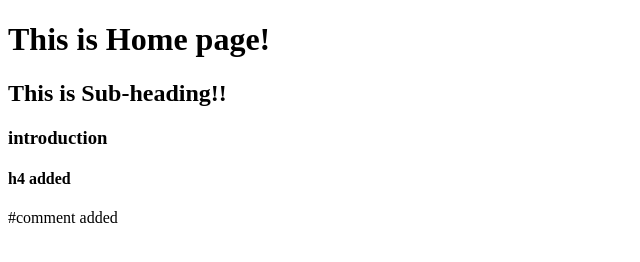
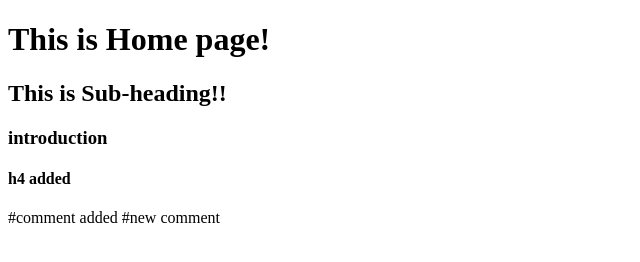
Before and after one commit to Suryalama/myproject, a plain HTML site: page index.html in a window 1280 px wide. Shown: the whole page, without its empty margins (0-640 px from the left). Drawn offline with Linux system fonts and the light colour scheme.

Commit message:
new comment added

```diff
--- a/index.html
+++ b/index.html
@@ -12,5 +12,6 @@
     <h3>introduction</h3>
     <h4>h4 added</h4>
     #comment added
+    #new comment
 </body>
 </html>
```
